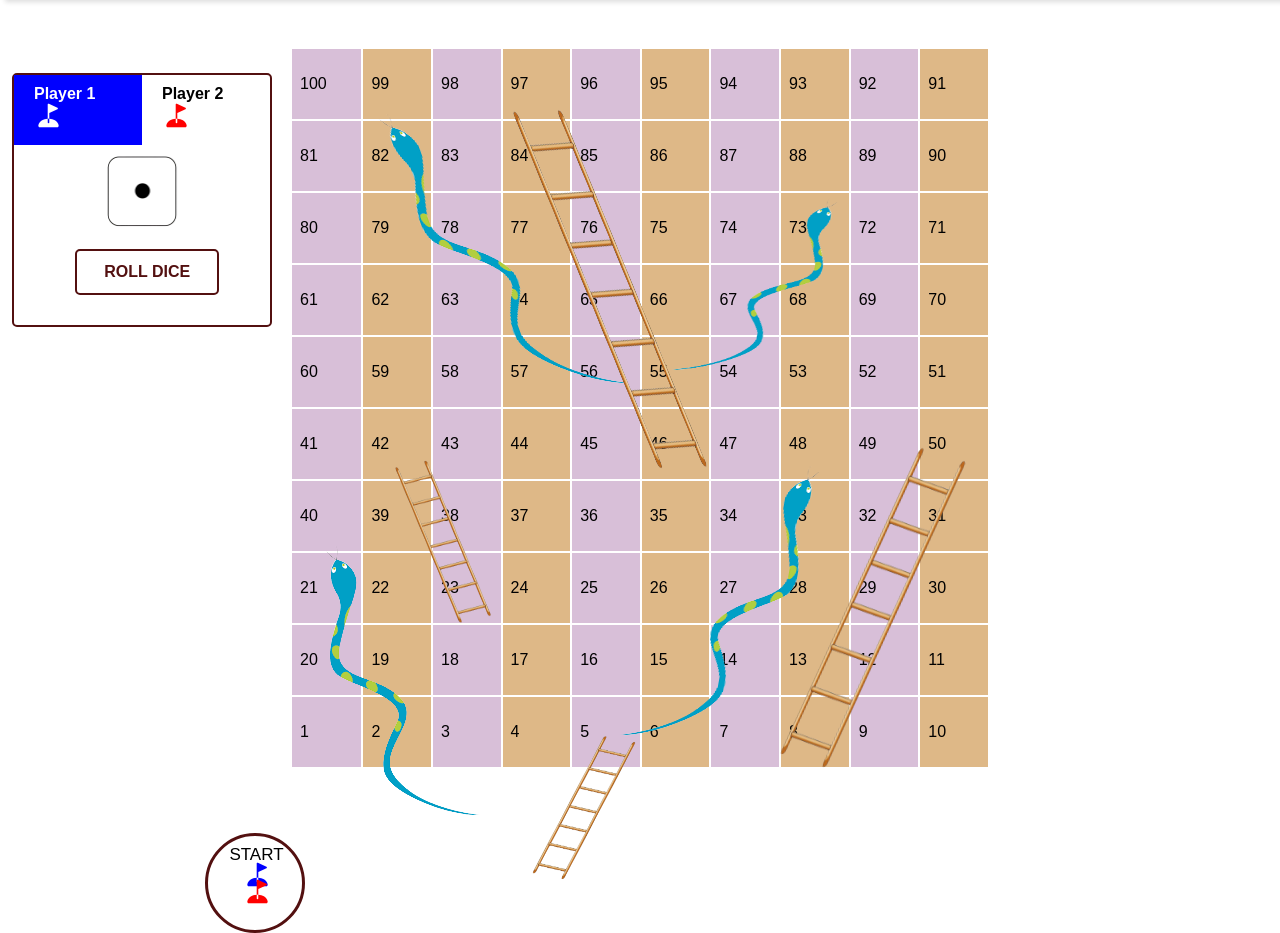
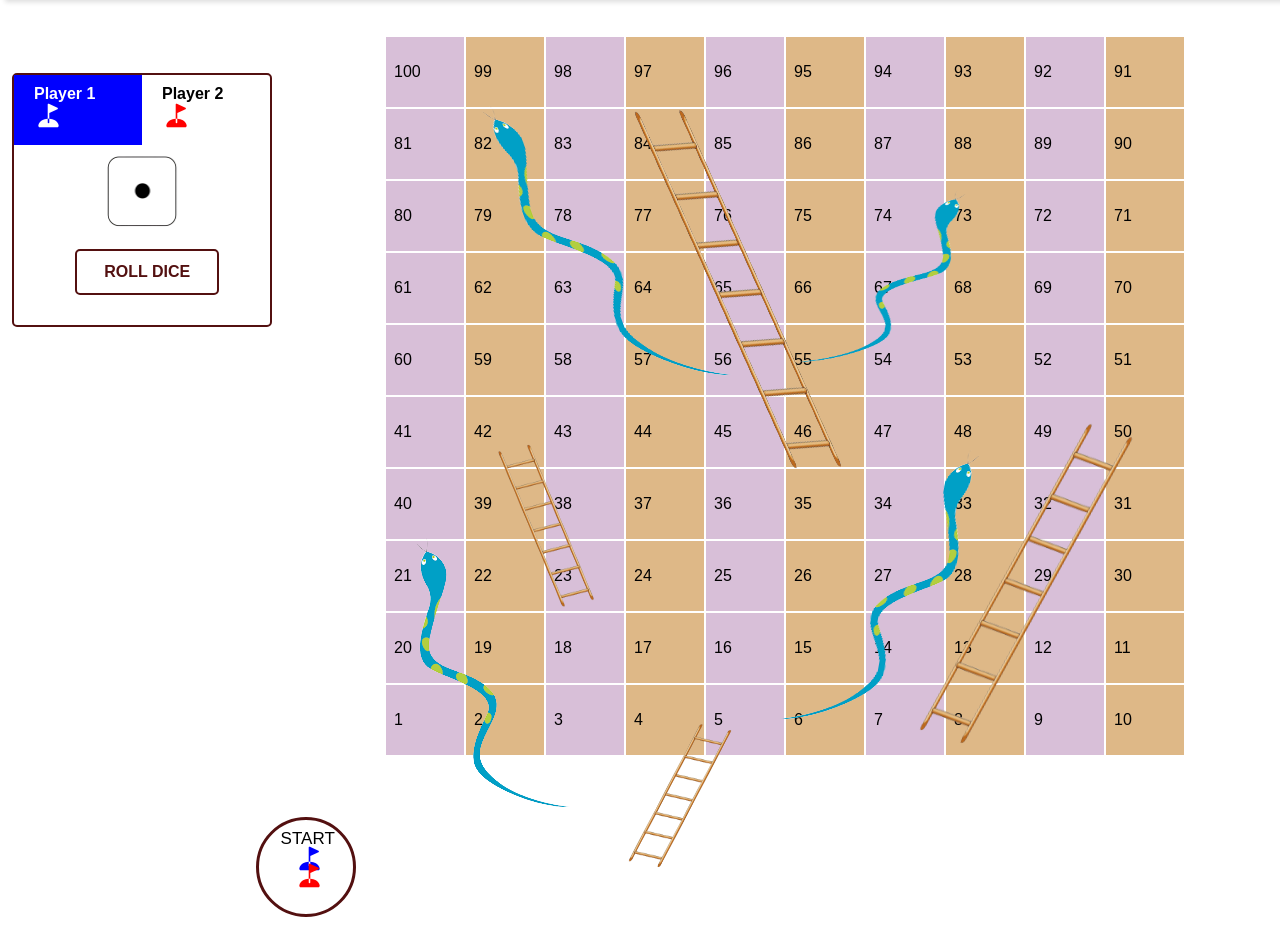
Before and after one commit to Kaung1730/Team4Project, a plain HTML site: page index.html in a window 1280 px wide. Shown: the part 63-996 px from the top of the page. Drawn offline with nearby package versions, Linux system fonts and the light colour scheme.

Commit message:
update snake, ladder especially change board and td  from px to percent

```diff
--- a/index.css
+++ b/index.css
@@ -83,9 +83,9 @@
 }
 /* board */
 #board{
-    width: 700px;
-    height: 700px;
-    margin: 50px auto;
+    width: 70%;
+    height: 70%;
+    margin: 3% 30%;
 }
 td{
     width: 70px;
@@ -103,50 +103,50 @@ img{
     position: absolute;
 }
 .s1{
-    top: 21%;
-    left: 33%;
+    top: 20%;
+    left: 41%;
     transform: skewX(20deg);
 }
 .s2{
-    top: 65%;
-    left: 49.5%;
+    top: 63%;
+    left: 62%;
     transform:rotateY(180deg) skewX(10deg);
 }
 .s3{
-    top: 75%;
-    left: 25%;
+    top: 74%;
+    left: 32%;
 }
 .s4{
-    top: 32%;
-    left:53%;
+    top: 31%;
+    left:63%;
     height: 190px;
     width: 150px;
     transform:rotateY(180deg) skewX(10deg);
 }
 .l1{
-    top: 65%;
-    left:31.5%;
+    top: 63%;
+    left:39.5%;
     width: 80px;
     height:170px;
     transform: skewX(8deg);
 }
 .l2{
-    top: 63%;
-    left: 63.5%;
+    top: 60%;
+    left: 75.5%;
     width: 120px;
     height: 335px;
-    transform: skewX(-14deg);
+    transform: skewX(-19deg);
 }
 .l3{
     top: 21%;
-    left: 43%;
+    left: 53%;
     width: 120px;
     height: 370px;
-    transform: skewX(13deg) skewY(16deg);
+    transform: skewX(15deg) skewY(16deg);
 }
 .l4{
-    top: 99.5%;
-    left:42.5%;
+    top: 98%;
+    left:50%;
     width: 80px;
     height:150px;
     transform: skewX(-12deg);
@@ -212,8 +212,8 @@ img{
     box-sizing: border-box;
     border: 3px solid rgb(83, 16, 16);
     position: absolute;
-    left: 16%;
-    top: 112%;
+    left: 20%;
+    top: 110%;
     text-align: center;
 }
 .startPoint{
```
